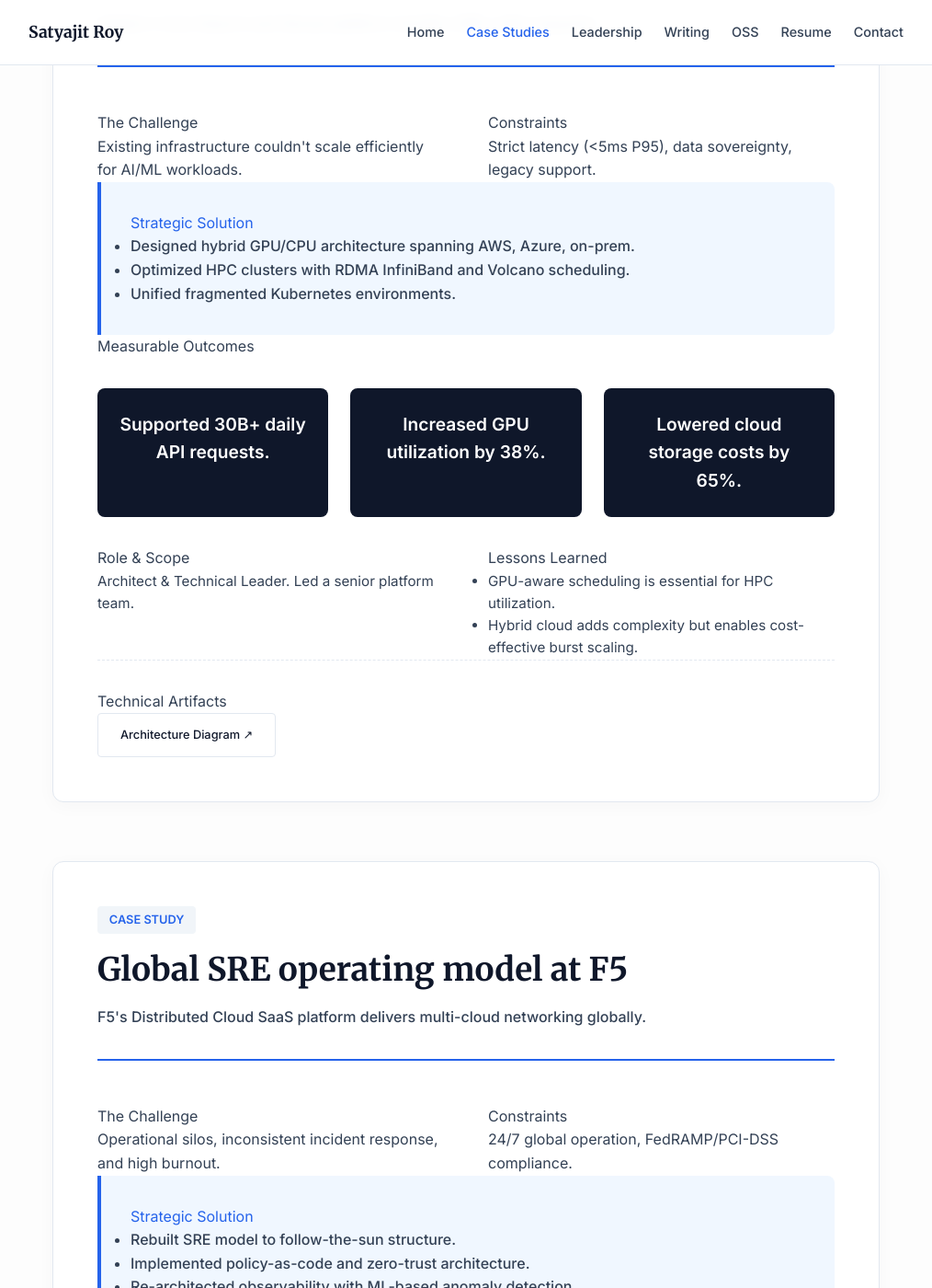
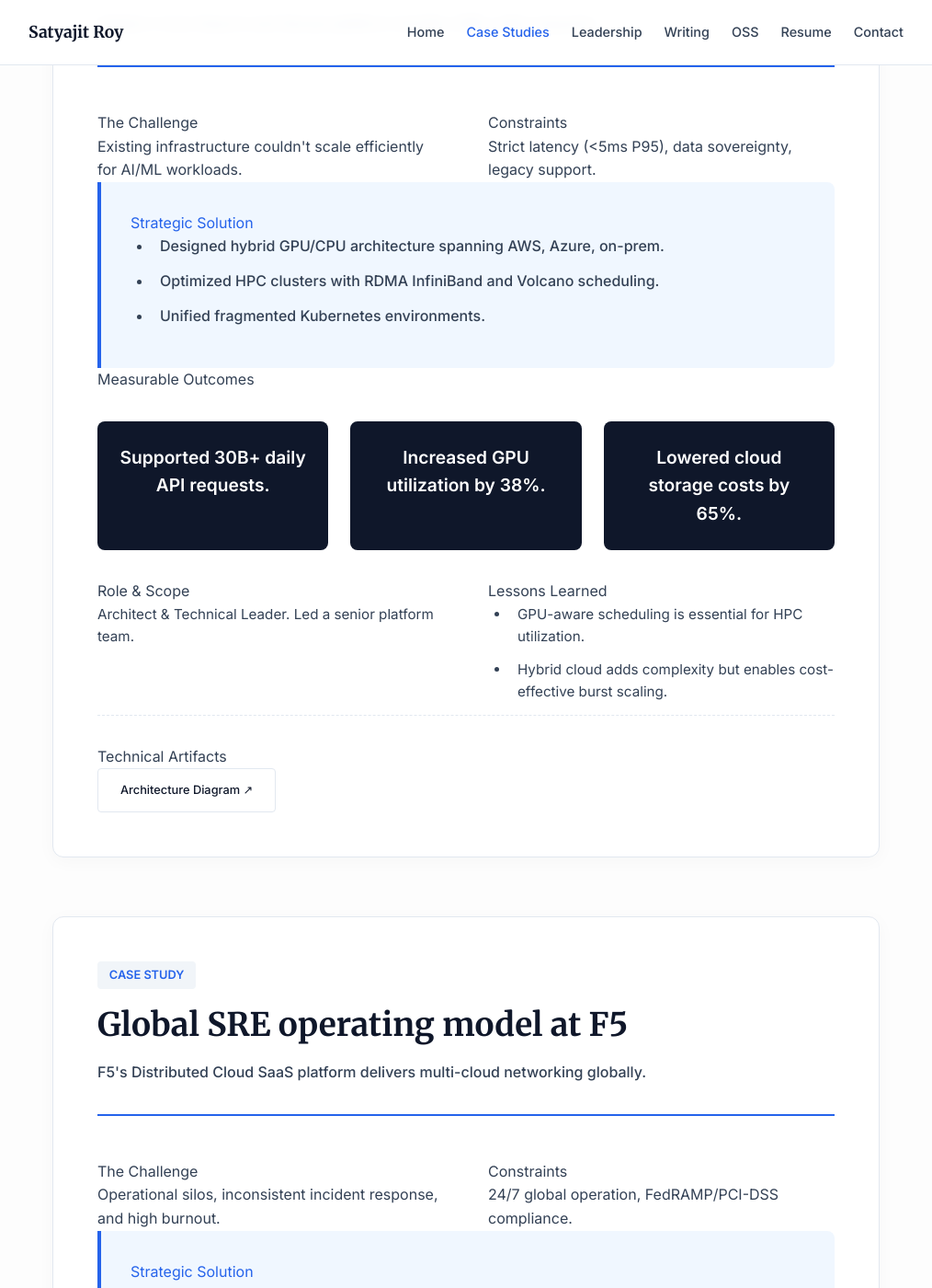
Before and after one commit to kodelint/kodelint.github.io, a Jekyll site: the page built from portfolio/case-studies.md, in a window 1280 px wide and 1400 px high, scrolled down 504 px. Shown: the whole window at 92% size, without its empty margins (133-1147 px from the left). Built offline with Jekyll 4.4.1, drawn with Linux system fonts in a browser that asks for light colours.

Commit message:
fix: ensure bullets are indented in case study lists
- Added 'padding-left: 1.5rem' and 'list-style-type: disc' to '.cs-list'.
- Added padding to 'li' elements for better readability.
- This fixes the issue where bullets under 'Strategic Solution' were not indented.

```diff
--- a/assets/css/portfolio.css
+++ b/assets/css/portfolio.css
@@ -249,6 +249,16 @@
   display: block;
 }
 
+.cs-list {
+  padding-left: 1.5rem;
+  list-style-type: disc;
+}
+
+.cs-list li {
+  margin-bottom: 0.75rem;
+  padding-left: 0.5rem;
+}
+
 /* Case Study Detail Enhancements */
 .cs-detail {
   max-width: 900px;
```
